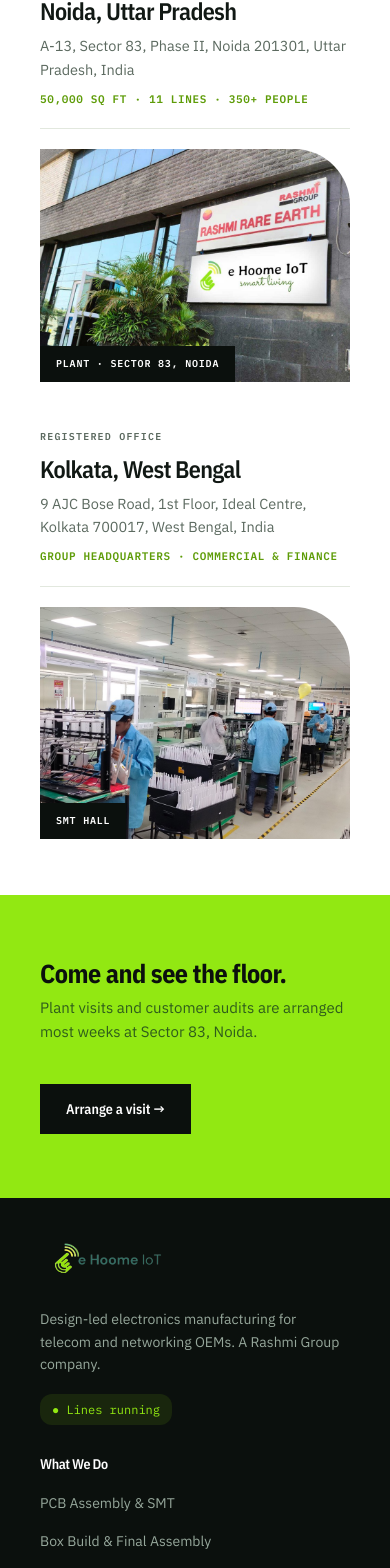
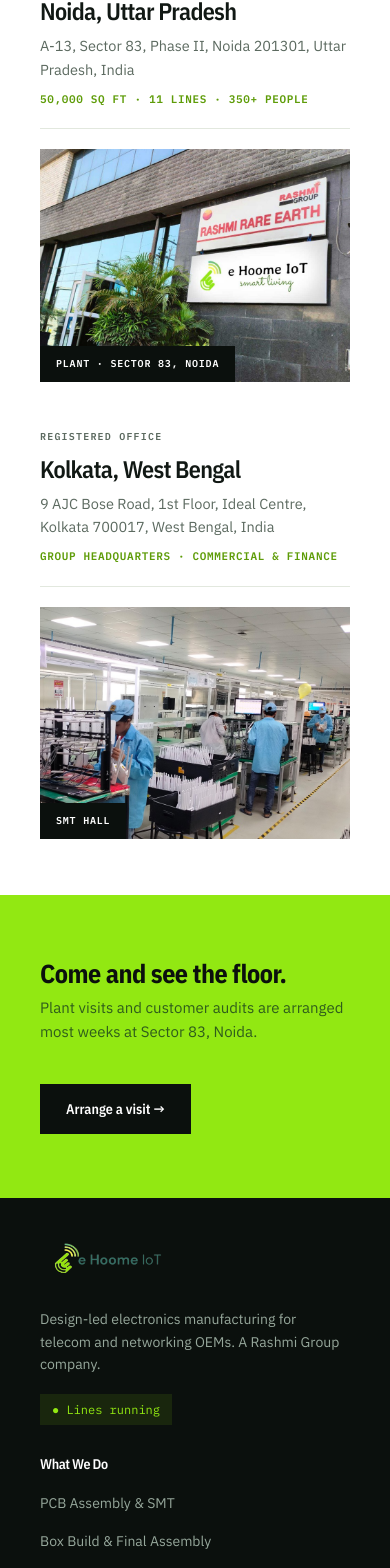
Before and after one commit to rashmigroupdeveloper/Ehoome-Website, a React (Vite) app: page /about in a window 390 px wide. Shown: the part 4188-5756 px from the top of the page. Built offline with nearby package versions, Linux system fonts and the light colour scheme.

Commit message:
fixes round corner issues

```diff
--- a/src/components/Footer.css
+++ b/src/components/Footer.css
@@ -56,7 +56,7 @@
   background-color: rgba(146, 232, 18, 0.1);
   color: var(--signal);
   padding: 6px 12px;
-  border-radius: 12px;
+  border-radius: 0;
   font-size: 12px;
   font-family: var(--font-mono);
   width: fit-content;
--- a/src/components/MegaMenu.css
+++ b/src/components/MegaMenu.css
@@ -40,7 +40,7 @@
   padding: 10px 16px;
   text-align: left;
   cursor: pointer;
-  border-radius: 4px;
+  border-radius: 0;
   transition: background-color 0.2s ease;
 }
 
--- a/src/pages/About.css
+++ b/src/pages/About.css
@@ -344,7 +344,7 @@
   background-size: cover;
   background-position: center;
   background-color: var(--ink-2);
-  border-radius: 0 96px 0 0;
+  border-radius: 0;
   overflow: hidden;
 }
 
@@ -465,7 +465,7 @@
   }
 
   .about-address-image {
-    border-radius: 0 56px 0 0;
+    border-radius: 0;
   }
 
   .about-green-cta h2 {
--- a/src/pages/Home.css
+++ b/src/pages/Home.css
@@ -514,7 +514,7 @@
   color: var(--rashmi);
   font-weight: 600;
   border: 1px solid var(--rashmi);
-  border-radius: 20px;
+  border-radius: 0;
   padding: 6px 14px;
   display: inline-flex;
   align-items: center;
--- a/src/pages/Quality.css
+++ b/src/pages/Quality.css
@@ -232,7 +232,7 @@
   color: var(--signal-ink);
   font-weight: 600;
   border: 1px solid var(--signal-ink);
-  border-radius: 20px;
+  border-radius: 0;
   padding: 6px 12px;
   display: inline-block;
 }
--- a/src/styles/tokens.css
+++ b/src/styles/tokens.css
@@ -26,10 +26,10 @@
   /* Layout */
   --wrap: 1280px;
   --gut: 40px;
-  --radius: 12px;
-  --radius-lg: 16px;
-  --radius-sm: 6px;
-  --radius-xs: 3px;
+  --radius: 0;
+  --radius-lg: 0;
+  --radius-sm: 0;
+  --radius-xs: 0;
 
   /* Typography */
   --font-display: 'IBM Plex Sans Condensed', sans-serif;
```
